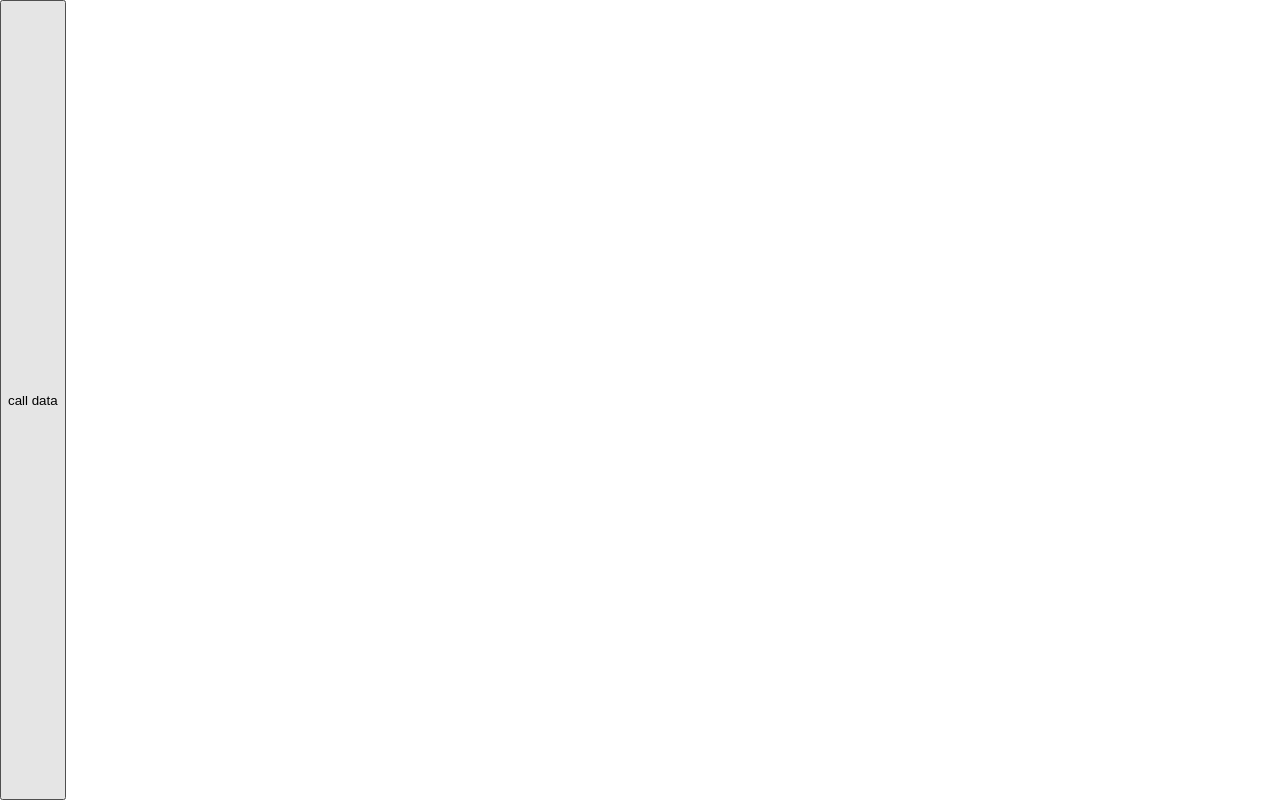
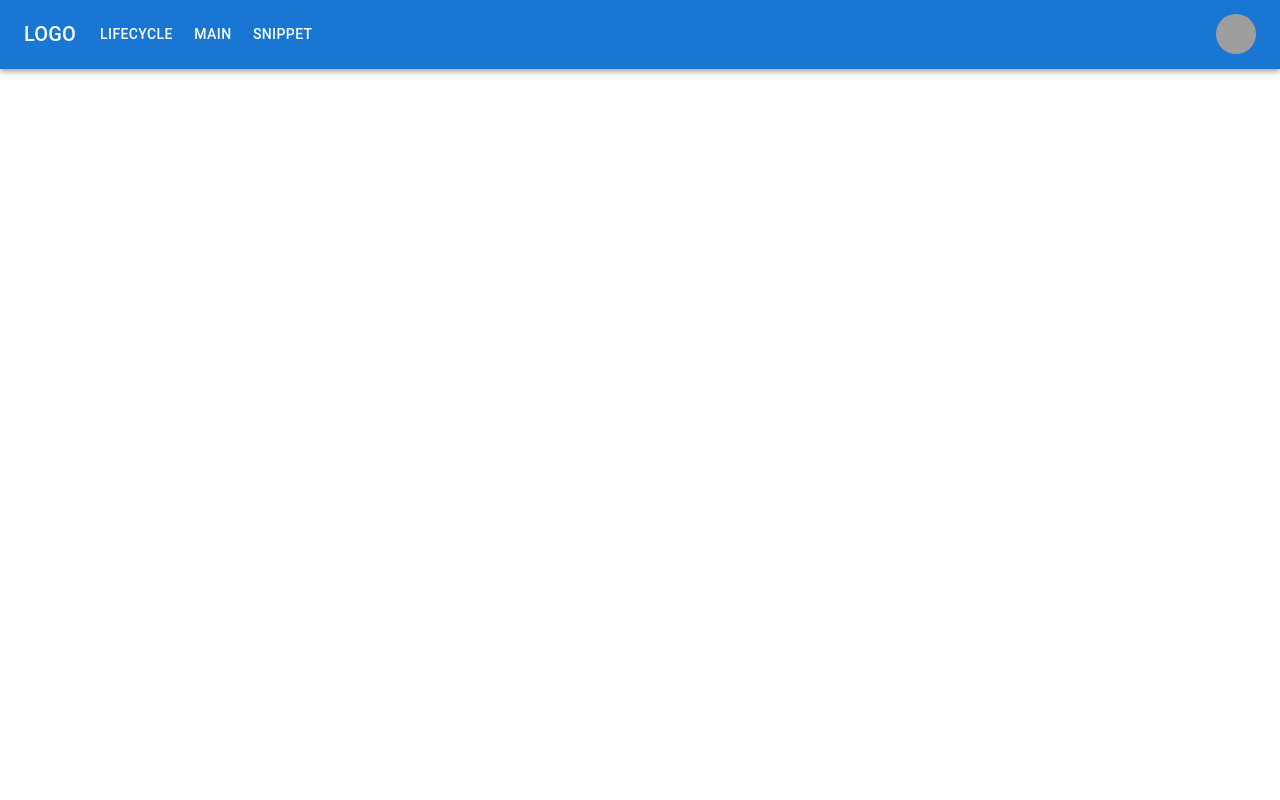
Before and after one commit to Silky412/ClassOct2021, a React (Create React App) app: page / in a window 1280 px wide. Built offline with nearby package versions, Linux system fonts and the light colour scheme; grey boxes are pictures that could not be loaded.

Commit message:
routes created

```diff
--- a/package.json
+++ b/package.json
@@ -5,6 +5,7 @@
   "dependencies": {
     "@emotion/react": "^11.8.2",
     "@emotion/styled": "^11.8.1",
+    "@mui/icons-material": "^5.6.0",
     "@mui/material": "^5.5.3",
     "@testing-library/jest-dom": "^5.16.3",
     "@testing-library/react": "^12.1.4",
@@ -12,6 +13,7 @@
     "axios": "^0.26.1",
     "react": "^17.0.2",
     "react-dom": "^17.0.2",
+    "react-router-dom": "^5.3.0",
     "react-scripts": "5.0.0",
     "web-vitals": "^2.1.4"
   },
--- a/src/App.js
+++ b/src/App.js
@@ -3,39 +3,21 @@ import './App.css';
 import Main from './Component/Main'
 import LifeCycleComponent from './Component/LifeCycleComponent'
 import Card from './Component/Card'
-import React, { useState } from 'react';
+import React, { useEffect, useState } from 'react';
 import axios from 'axios'
+import Navbar from './Component/Navbar'
+import Routess from './Routes/Route';
+
 
 function App() {
-  const [data, setData] = useState([])
-  // one way to handle promise and fetch data
-  const callData = ()=>{
-    let result
-    axios.get('https://jsonplaceholder.typicode.com/comments').then((res)=>{result=res;console.log(result)}).catch((error)=>{console.log('catch block',error)})
-  }
-  // second way to handle promise
-  const callData2 = async()=>{
-    try{
-      const result = await axios.get('https://jsonplaceholder.typicode.com/commnts')
-      console.log('result part',result)
-    }
-    catch(err){
-      console.log('inside catch', err)
-    }
-  }
+
+
   return (
-    <div style={{display:'flex', flexDirection:'row', flexWrap:'wrap',height:'100vh',width:'100vw',overflow:'auto'}}>
-      <button onClick={callData2}>call data</button>
-        {
-          data.map((element,index)=>{
-            return (
-              <React.Fragment key={element.id}>
-                {<Card title={element.title} description={element.body} id={element.id}/>}
-              </React.Fragment>
-            )
-          })
-        }
-    </div>
+    <>
+    <Navbar/>
+    <Routess/>
+
+    </>
   );
 }
 
--- /dev/null
+++ b/src/Component/DataComp.js
@@ -0,0 +1,47 @@
+import React,{useState, useEffect} from 'react'
+import Card from './Card'
+import axios from 'axios'
+
+function DataComp() {
+    const [data, setData] = useState([])
+    let data2
+    // one way to handle promise and fetch data
+    const callData = ()=>{
+      let result = []
+      axios.get('https://jsonplaceholder.typicode.com/comments').then((res)=>{result=res;console.log(result)}).catch((error)=>{console.log('catch block',error)})
+    }
+    // second way to handle promise
+    const callData2 = async()=>{
+      try{
+        const result = await axios.get('https://jsonplaceholder.typicode.com/comments')
+        setData(result.data)
+        data2=result.data
+        console.log('result part',data2)
+      }
+      catch(err){
+        console.log('inside catch', err)
+      }
+    }
+    useEffect(()=>{
+      callData2()
+    },[])
+    return (
+        <>
+            <button onClick={callData2}>call data</button>
+            <div style={{ display: 'flex', flexDirection: 'row', flexWrap: 'wrap', height: '100vh', width: '100vw', overflow: 'auto' }}>
+
+                {data &&
+                    data.map((element, index) => {
+                        return (
+                            <React.Fragment key={element.id}>
+                                {element.id < 10 && <Card title={element.name} description={element.body} id={element.id} />}
+                            </React.Fragment>
+                        )
+                    })
+                }
+            </div>
+        </>
+    )
+}
+
+export default DataComp
--- a/src/Component/LifeCycleComponent.js
+++ b/src/Component/LifeCycleComponent.js
@@ -5,14 +5,6 @@ export default function LifeCycleComponent(){
     const [pvalue,setPvalue] = useState(0)
     const [nvalue,setNvalue] = useState(0)
     const [state1, setState1] = useState(0)
-
-
-    useEffect(Confirm,[pvalue,nvalue,state1])
-
-    function Confirm (){
-        window.confirm('hello')
-        console.log('inside useEffect')
-    }
 
     //useEffect(callback function, optional(array))
     //useEffect(callback function, [])   =>  componentDidMount  phase it comes up only once when component loaded
--- a/src/Component/Main.js
+++ b/src/Component/Main.js
@@ -11,7 +11,7 @@ function Main(){
     return(
         <div>
             <h1>{notice}</h1>
-            <h3 id='divNumberHolder'>{a}</h3>
+            <h3 id='divNumberHolder'>{count}</h3>
             <button onClick={()=>{handleClick()}}>click me</button>
         </div>
     )
--- /dev/null
+++ b/src/Component/Navbar.js
@@ -0,0 +1,123 @@
+// import React from 'react'
+// import { AppBar } from '@mui/material'
+// function Navbar() {
+//   return (
+//     <AppBar> hello </AppBar>
+//   )
+// }
+
+// export default Navbar
+import * as React from 'react';
+import AppBar from '@mui/material/AppBar';
+import Box from '@mui/material/Box';
+import Toolbar from '@mui/material/Toolbar';
+import IconButton from '@mui/material/IconButton';
+import Typography from '@mui/material/Typography';
+import Menu from '@mui/material/Menu';
+import MenuIcon from '@mui/icons-material/Menu';
+import Container from '@mui/material/Container';
+import Avatar from '@mui/material/Avatar';
+import Button from '@mui/material/Button';
+import Tooltip from '@mui/material/Tooltip';
+import MenuItem from '@mui/material/MenuItem';
+import {Link, useHistory} from 'react-router-dom'
+import { linkClasses } from '@mui/material';
+
+const pages = ['Products', 'Pricing', 'Blog'];
+const settings = ['Profile', 'Account', 'Dashboard', 'Logout'];
+
+const Navbar = () => {
+  const history = useHistory()
+  const [anchorElNav, setAnchorElNav] = React.useState(null);
+  const [anchorElUser, setAnchorElUser] = React.useState(null);
+
+  const handleOpenNavMenu = (event) => {
+    setAnchorElNav(event.currentTarget);
+  };
+  const handleOpenUserMenu = (event) => {
+    setAnchorElUser(event.currentTarget);
+  };
+
+  const handleCloseNavMenu = () => {
+    setAnchorElNav(null);
+  };
+
+  const handleCloseUserMenu = () => {
+    setAnchorElUser(null);
+  };
+
+  const navigateClick = ()=>{
+    const link = document.createElement('a')
+    link.href = 'https://reactrouter.com/docs/en/v6/getting-started/overview'
+    link.target = '__blank'
+    link.click()
+  }
+
+  return (
+    <AppBar position="static">
+      <Container maxWidth="xl">
+        <Toolbar disableGutters>
+          <Typography
+            variant="h6"
+            noWrap
+            component="div"
+            sx={{ mr: 2, display: { xs: 'none', md: 'flex' } }}
+            onClick={()=>{history.push('/')}}
+          >
+            LOGO
+          </Typography>
+          <Typography
+            variant="h6"
+            noWrap
+            component="div"
+            sx={{ flexGrow: 1, display: { xs: 'flex', md: 'none' } }}
+          >
+            LOGO
+          </Typography>
+          <Box sx={{ flexGrow: 1, display: { xs: 'none', md: 'flex' } }}>
+            <Button sx={{ my: 2, color: 'white', display: 'block' }} onClick={()=>{history.push('/lc')}}>
+              LifeCycle
+            </Button>
+            <Button sx={{ my: 2, color: 'white', display: 'block' }} onClick={()=>{history.push('/main')}}>
+              Main
+            </Button>
+            <Button sx={{ my: 2, color: 'white', display: 'block' }} onClick={()=>{history.push('/snippet')}}>
+              Snippet
+            </Button>
+          </Box>
+
+          <Box sx={{ flexGrow: 0 }}>
+            <Tooltip title="Open settings">
+              <IconButton onClick={handleOpenUserMenu} sx={{ p: 0 }}>
+                <Avatar alt="Remy Sharp" src="/static/images/avatar/2.jpg" />
+              </IconButton>
+            </Tooltip>
+            <Menu
+              sx={{ mt: '45px' }}
+              id="menu-appbar"
+              anchorEl={anchorElUser}
+              anchorOrigin={{
+                vertical: 'top',
+                horizontal: 'right',
+              }}
+              keepMounted
+              transformOrigin={{
+                vertical: 'top',
+                horizontal: 'right',
+              }}
+              open={Boolean(anchorElUser)}
+              onClose={handleCloseUserMenu}
+            >
+              {settings.map((setting) => (
+                <MenuItem key={setting} onClick={handleCloseUserMenu}>
+                  <Typography textAlign="center">{setting}</Typography>
+                </MenuItem>
+              ))}
+            </Menu>
+          </Box>
+        </Toolbar>
+      </Container>
+    </AppBar>
+  );
+};
+export default Navbar;
--- /dev/null
+++ b/src/Component/Snippet.js
@@ -0,0 +1,9 @@
+import React from 'react'
+
+function Snippet() {
+  return (
+    <div>Snippet</div>
+  )
+}
+
+export default Snippet
--- /dev/null
+++ b/src/Routes/Route.js
@@ -0,0 +1,19 @@
+import React from 'react'
+import {Switch, Route} from 'react-router-dom'
+import LifeCycleComponent from '../Component/LifeCycleComponent'
+import DataComp from '../Component/DataComp'
+import Main from '../Component/Main'
+import Snippet from '../Component/Snippet'
+
+function Routess(){
+    return (
+        <Switch>
+            <Route path='/snippet' component={Snippet}/>
+            <Route path='/main' component={Main}/>
+            <Route path='/data' component={DataComp}/>
+            <Route path='/lc' component={LifeCycleComponent}/>
+        </Switch>
+    )
+}
+
+export default Routess
--- a/src/index.js
+++ b/src/index.js
@@ -4,10 +4,13 @@ import './index.css';
 import App from './App';
 import Main from './Component/Main'
 import reportWebVitals from './reportWebVitals';
+import {BrowserRouter} from 'react-router-dom'
 
 ReactDOM.render(
   <React.StrictMode>
-    <App />
+    <BrowserRouter>
+      <App />
+    </BrowserRouter>
   </React.StrictMode>,
   document.getElementById('root')
 );
```
Also changed, not shown: 1 other file (tests, documents, lock files or other folders).
